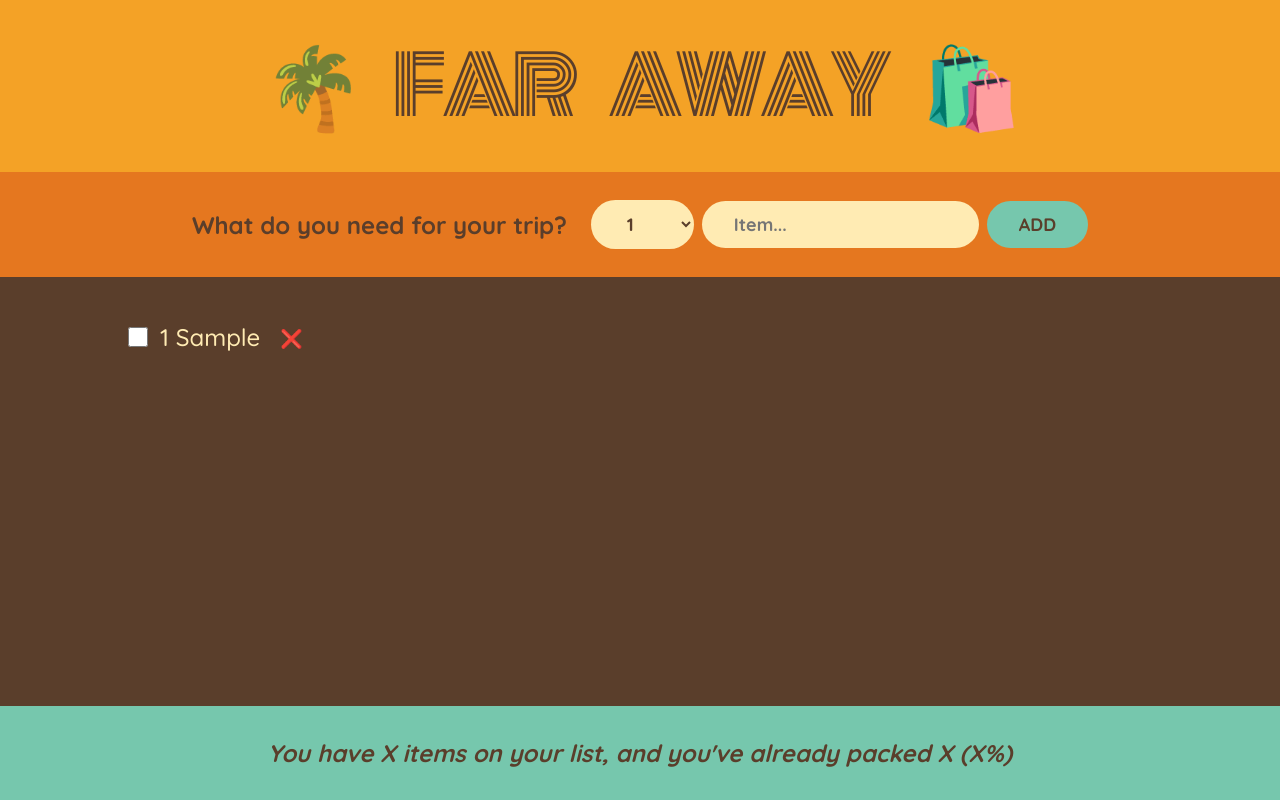
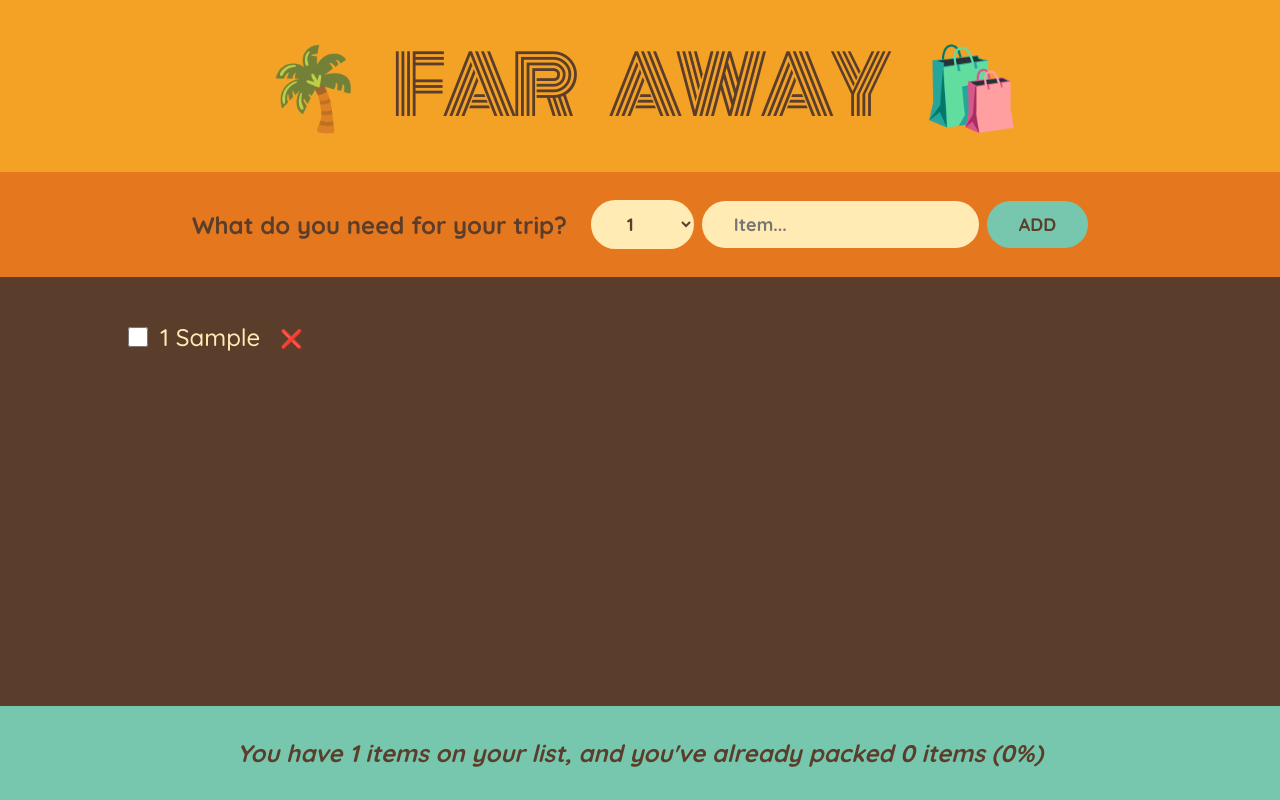
Before and after one commit to pixelgnome/travel-list, a React (Create React App) app: page / in a window 1280 px wide. Both pictures are taken after typing "Sample" into the empty fields and a click on the button "ADD". Built offline with nearby package versions, Linux system fonts and the light colour scheme.

Commit message:
added stats

```diff
--- a/src/App.js
+++ b/src/App.js
@@ -3,7 +3,6 @@
 export default function App() {
   //lifting State so it can be accessed by child components
   const [items, setItems] = useState([]);
-  // const [delete, setDelete] = useState('');
 
   function handleAddItems(item) {
     setItems((items) => [...items, item]);
@@ -30,7 +29,7 @@
         onDeleteItem={handleDeleteItem}
         onToggleItem={handleToggleItem}
       />
-      <Stats />
+      <Stats items={items} />
     </div>
   );
 }
@@ -113,10 +112,27 @@
     </li>
   );
 }
-function Stats() {
+function Stats({ items }) {
+  if (!items.length) {
+    return (
+      <p className="stats">
+        <em>Start adding some items to your packing list! 🚀</em>
+      </p>
+    );
+  }
+
+  const numItems = items.length;
+  const numPacked = items.filter((item) => item.packed).length;
+  const percentage = Math.round((numPacked / numItems) * 100);
+
   return (
     <footer className="stats">
-      <em> You have X items on your list, and you've already packed X (X%)</em>
+      <em>
+        {percentage === 100
+          ? "You got everything, you are ready to go!"
+          : `You have ${numItems} items on your list, and you've already packed
+        ${numPacked} items (${percentage}%)`}
+      </em>
     </footer>
   );
 }
```
